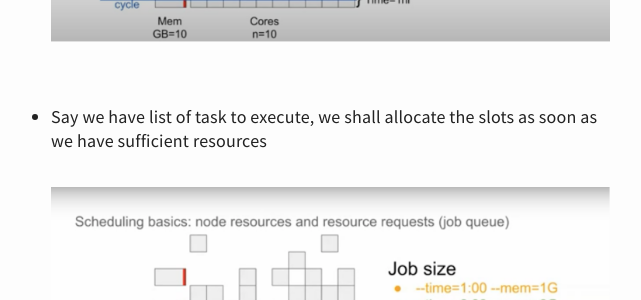
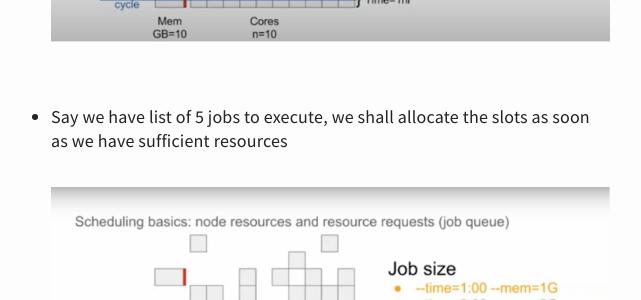
Before and after one commit to webhash/webhash.github.io, a Jekyll site: the page built from _posts/2020-11-29-basics-of-computecanada.md, in a window 1280 px wide and 900 px high, scrolled down 3248 px. Shown: the part 155-455 px from the top of the window, without its empty margins (323-964 px from the left). Built offline with Jekyll 4.4.1, drawn with Linux system fonts in a browser that asks for light colours; some of the changed text lies outside the part shown.

Commit message:
Update 2020-11-29-basics-of-computecanada.md

```diff
--- a/_posts/2020-11-29-basics-of-computecanada.md
+++ b/_posts/2020-11-29-basics-of-computecanada.md
@@ -117,7 +117,7 @@ srun ./mpi_program
 
   ![basic scheduling](https://webhash.github.io/img/sscd/1.png "basic scheduling")
 
-- Say we have list of task to execute, we shall allocate the slots as soon as we have sufficient resources
+- Say we have list of 5 jobs to execute, we shall allocate the slots as soon as we have sufficient resources
 
   ![run first and second job](https://webhash.github.io/img/sscd/2.png "run first and second job")
 
```
Also changed, not shown: other parts of _posts/2020-11-29-basics-of-computecanada.md (+3 -1 lines).
